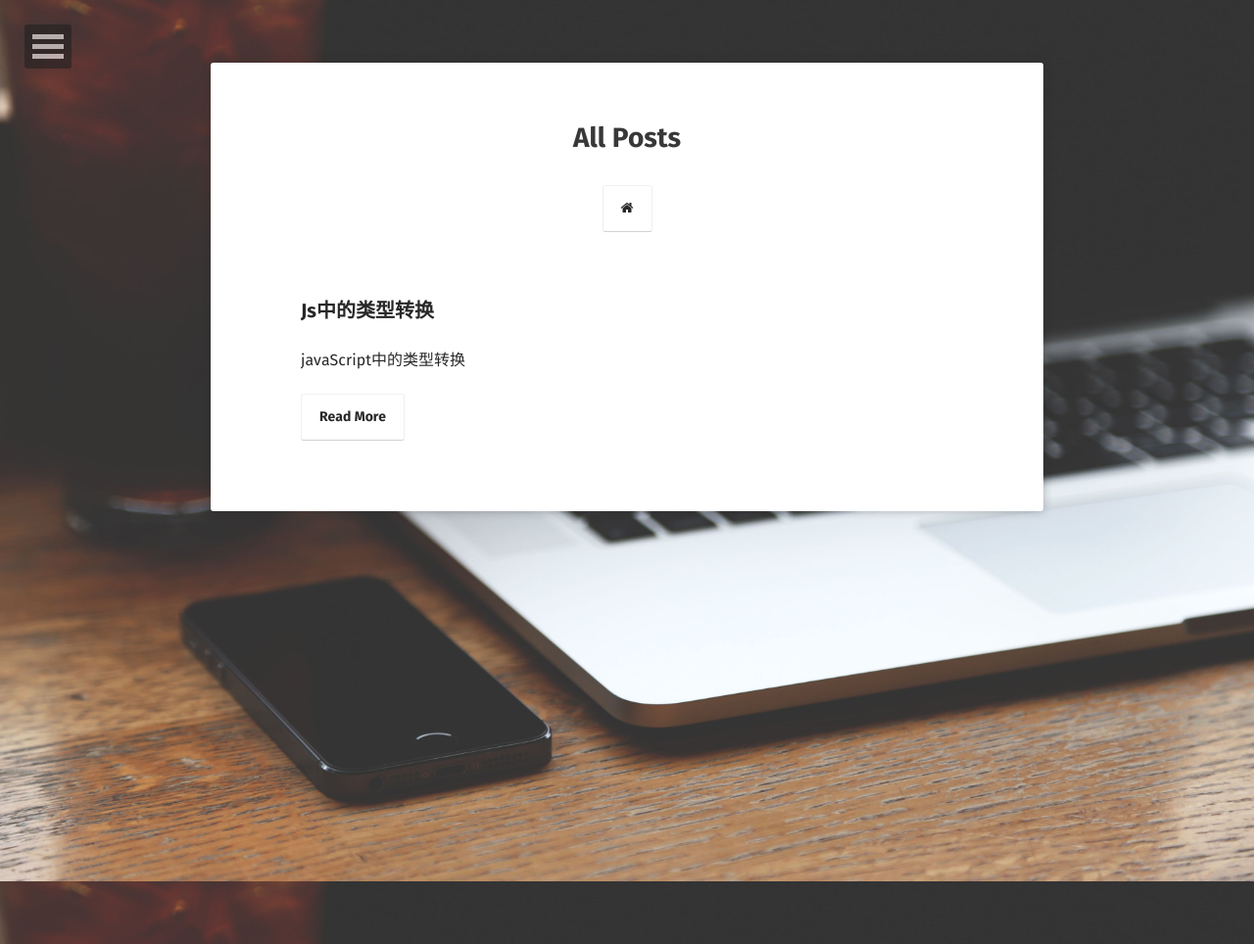
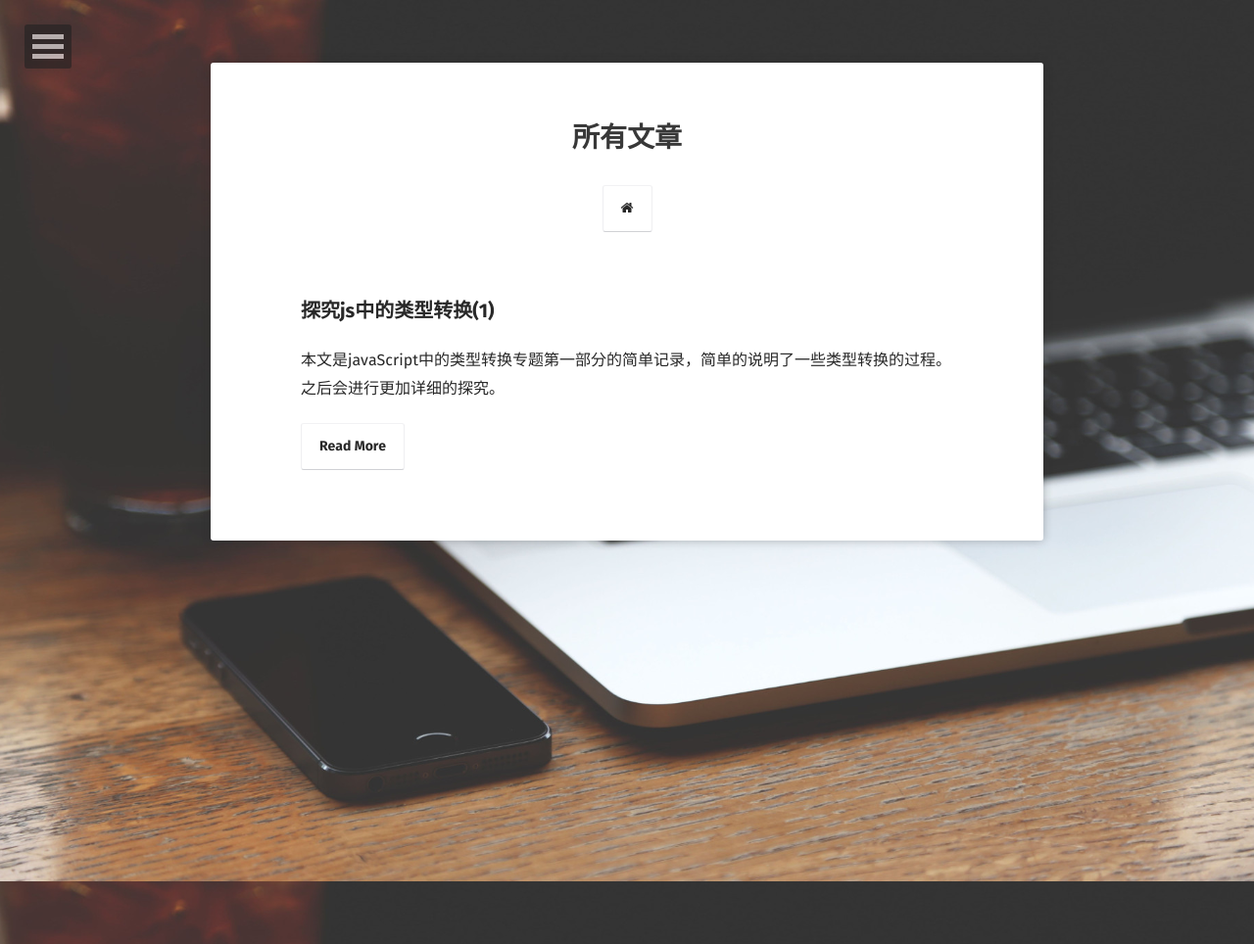
Before and after one commit to thomas-void0/lmxyjy.github.io, a Jekyll site: the page built from posts/index.md, in a window 1280 px wide. Shown: the whole page at 98% size. Built offline with Jekyll 4.4.1, drawn with Linux system fonts in a browser that asks for light colours; some web fonts are replaced.

Commit message:
first commit

```diff
--- a/_includes/nav.html
+++ b/_includes/nav.html
@@ -86,10 +86,10 @@
 				</ul><!-- /.dl-submenu -->
 			</li>
 			<li>
-				<a href="#">Posts</a>
+				<a href="#">提交的文章</a>
 				<ul class="dl-submenu">
-					<li><a href="{{ site.url }}/posts/">All Posts</a></li>
-					<li><a href="{{ site.url }}/tags/">All Tags</a></li>
+					<li><a href="{{ site.url }}/posts/">全部文章</a></li>
+					<!-- <li><a href="{{ site.url }}/tags/">All Tags</a></li> -->
 				</ul>
 			</li>
 			{% for link in site.data.navigation %}
--- a/_layouts/home.html
+++ b/_layouts/home.html
@@ -36,10 +36,10 @@ layout: compress
                          关于作者
                          </a>
                          <a class="btn zoombtn" href="{{ site.url }}/posts">
-                         Posts
+                         文章
                          </a>
                          <a class="btn zoombtn" href="{{ site.url }}/projects">
-                         文章
+                         项目
                          </a>
                  </h3>
             </div>
--- a/_posts/2019-11-27-js中的类型转换.md
+++ b/_posts/2019-11-27-探究js中的类型转换(1).md
@@ -1,4 +1,4 @@
-**javaScript中的类型转换**
+**本文是javaScript中的类型转换专题第一部分的简单记录，简单的说明了一些类型转换的过程。之后会进行更加详细的探究。**
 
 **一、原始值中的类型转换:**
 
--- a/posts/index.md
+++ b/posts/index.md
@@ -1,6 +1,6 @@
 ---
 layout: post-list
-title: All Posts
+title: 所有文章
 excerpt: "A List of Posts"
 comments: false
 ---
```
